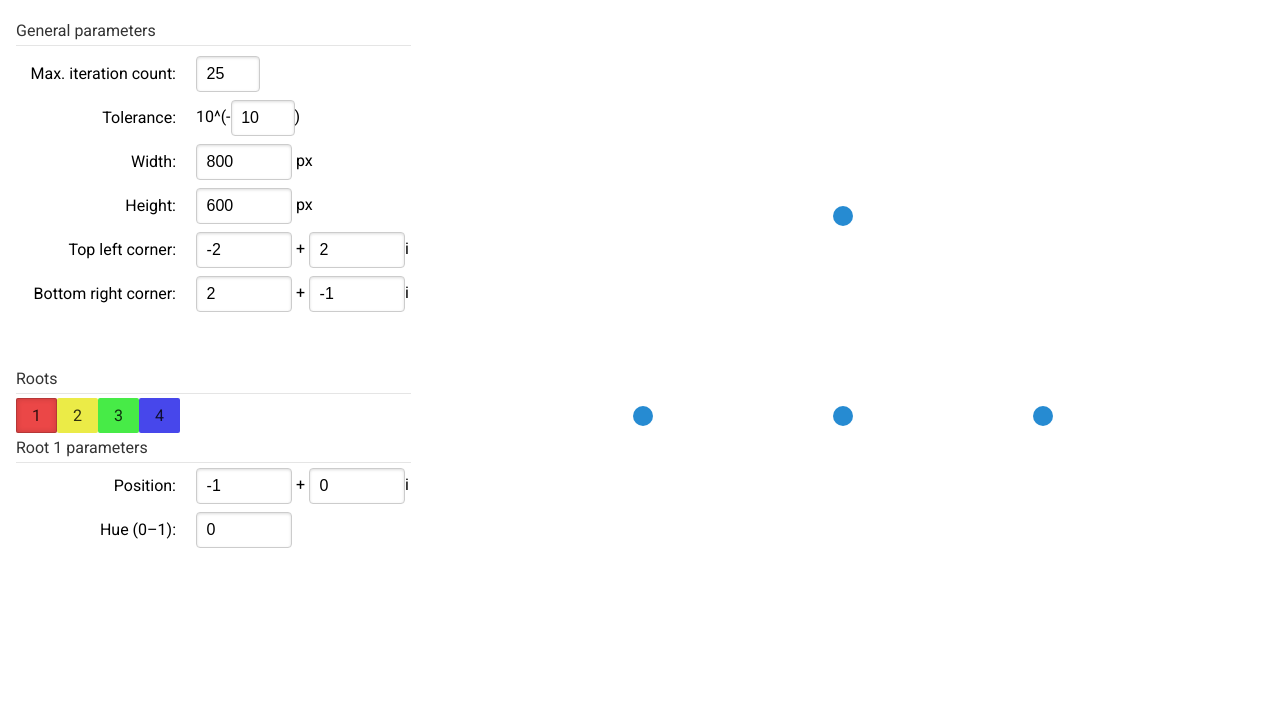
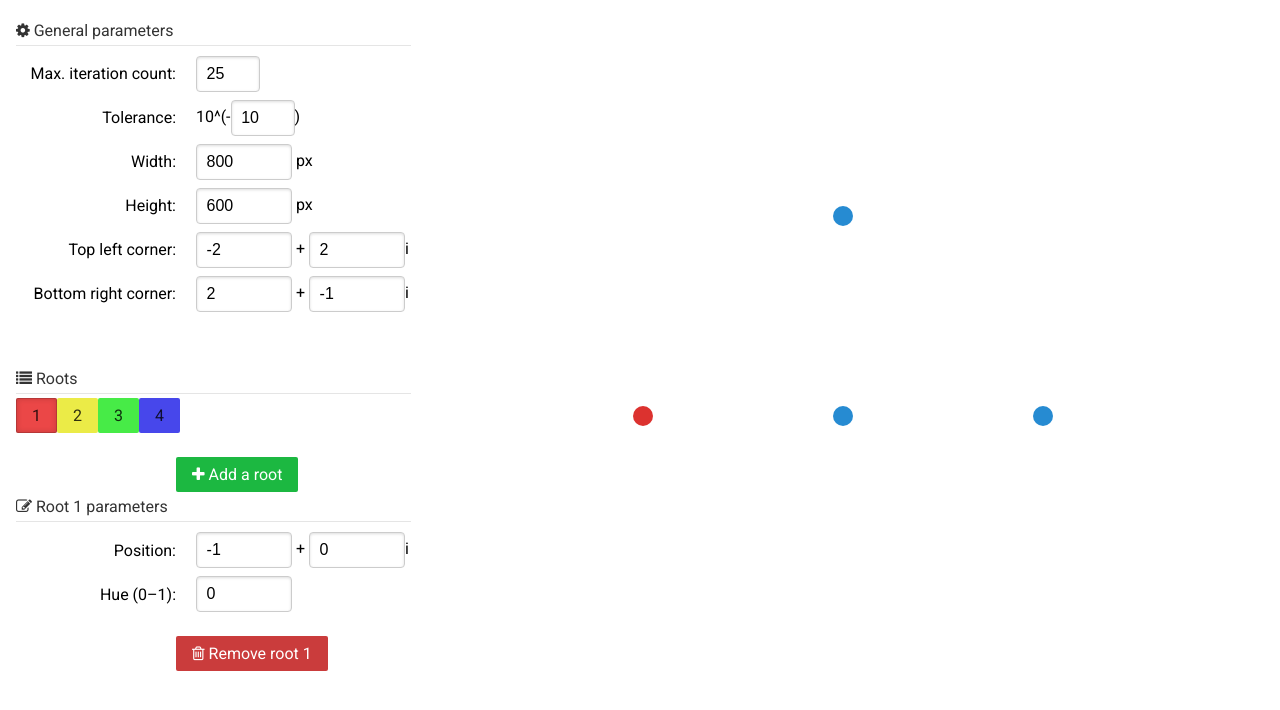
Before and after one commit to flannelhead/fractalbakery, a website: page index.html in a window 1280 px wide. Drawn offline with Linux system fonts and the light colour scheme.

Commit message:
Add some nice FA icons.

```diff
--- a/index.html
+++ b/index.html
@@ -7,6 +7,7 @@
         <title>Fractal Bakery | Roll your own fractals</title>
 
         <link rel="stylesheet" href="https://fonts.googleapis.com/css?family=Roboto:400">
+        <link href="//maxcdn.bootstrapcdn.com/font-awesome/4.2.0/css/font-awesome.min.css" rel="stylesheet">
 
 
         <link rel="stylesheet" href="fractalbakery.min.css">
@@ -31,7 +32,7 @@
         <div ng-controller="MainCtrl" class="pure-g">
             <div class="pure-u-1-3">
                 <form class="pure-form pure-form-aligned">
-                    <legend>General parameters</legend>
+                    <legend><i class="fa fa-cog"></i> General parameters</legend>
 
                     <fieldset>
                         <div class="pure-control-group">
@@ -65,7 +66,7 @@
                 </form>
 
                 <form class="pure-form pure-form-aligned">
-                    <legend>Roots</legend>
+                    <legend><i class="fa fa-list"></i> Roots</legend>
 
                     <a href="#rootEditorTitle" ng-repeat="root in fractalParams.roots" ng-class="{
                             &apos;pure-button&apos;: true,
@@ -74,8 +75,19 @@
                         {{$index + 1}}
                     </a>
 
-                    <legend id="rootEditorTitle">Root {{fractalParams.roots.indexOf(activeRoot) + 1}}
-                        parameters</legend>
+                    <div class="pure-controls">
+                        <button class="pure-button pure-button-primary button-success">
+                            <i class="fa fa-plus"></i>
+                            Add a root
+                        </button>
+                    </div>
+
+                    <legend id="rootEditorTitle">
+                        <i class="fa fa-pencil-square-o"></i>
+                        Root {{fractalParams.roots.indexOf(activeRoot) + 1}}
+                        parameters
+                    </legend>
+                    <fieldset>
                         <div class="pure-control-group">
                             <label>Position:</label>
                             <input type="number" class="mednum" step="any" ng-model="activeRoot.root.Re" required> +
@@ -85,6 +97,15 @@
                             <label>Hue (0–1):</label>
                             <input type="number" class="mednum" required step="any" ng-model="activeRoot.hue" min="0" max="1">
                         </div>
+
+                        <div class="pure-controls">
+                            <button class="pure-button button-error
+                                pure-button-primary">
+                                <i class="fa fa-trash-o"></i>
+                                Remove root {{fractalParams.roots.indexOf(activeRoot) + 1}}
+                            </button>
+                        </div>
+                    </fieldset>
                 </form>
             </div>
 
@@ -97,7 +118,7 @@
                         <svg ng-attr-width="{{width}}" ng-attr-height="{{height}}" ng-mousemove="mouseMove($event)" id="roots">
                             <circle ng-repeat="root in fractalParams.roots" r="10" ng-attr-cx="{{reToX(root.root.Re)}}" ng-attr-cy="{{imToY(root.root.Im)}}" ng-mousedown="$event.preventDefault();
                                     $parent.dragRoot = root;
-                                    $parent.activeRoot = root;" ng-mouseup="$parent.dragRoot = undefined;" ng-mouseleave="$parent.dragRoot = undefined" ng-class="{&quot;active&quot;: $parent.dragRoot === root}"></circle>
+                                    $parent.activeRoot = root;" ng-mouseup="$parent.dragRoot = undefined;" ng-mouseleave="$parent.dragRoot = undefined" ng-class="{&quot;active&quot;: $parent.activeRoot === root}"></circle>
                         </svg>
                     </div>
                 </div>
```
Also changed, not shown: src/index.html (+12 -5 lines), fractalbakery.min.css. Lines whose indentation alone changed are shown as unchanged.
